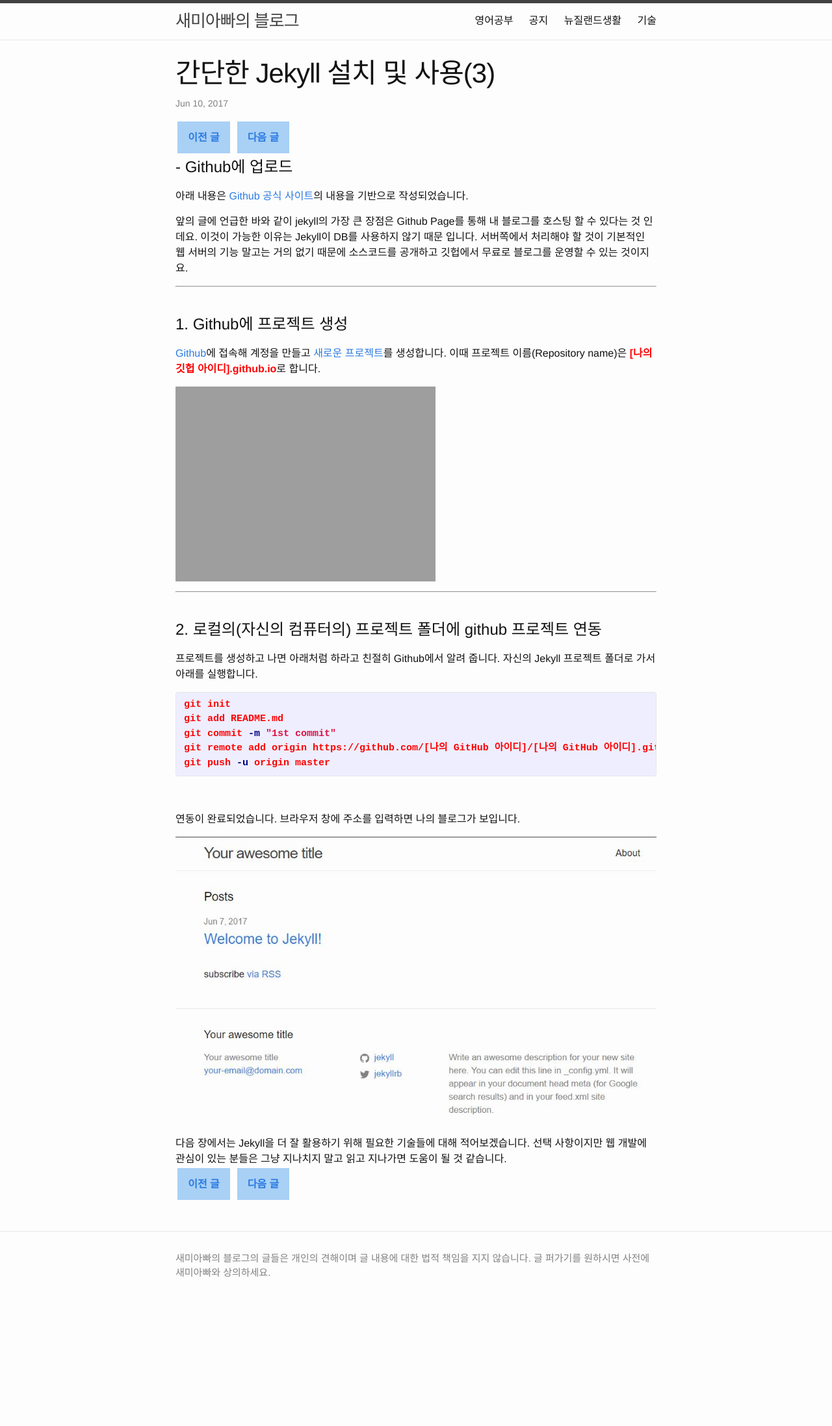
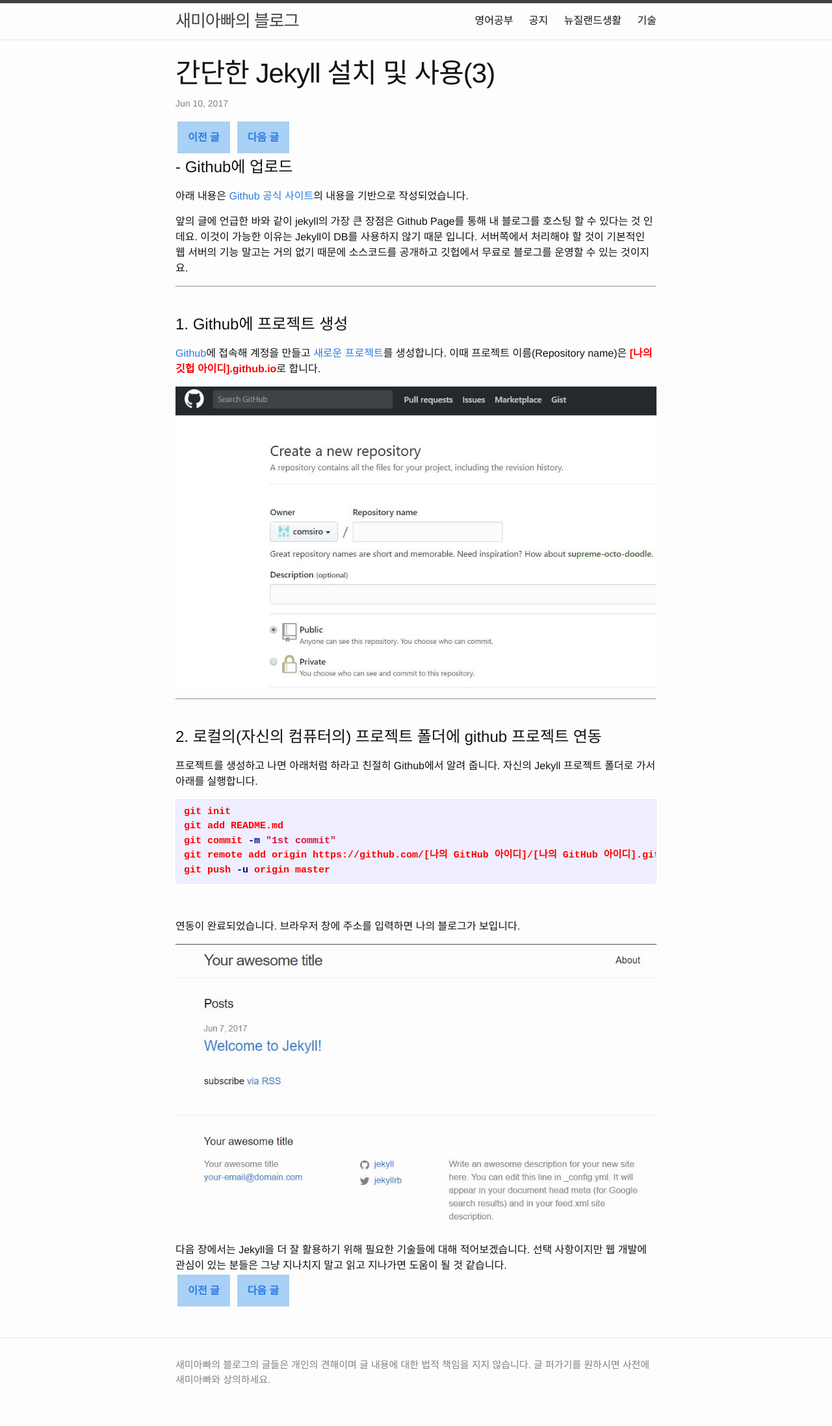
Before and after one commit to comsiro/comsiro.github.io, a Jekyll site: the page built from _posts/tech/2017-06-11-JekyllInstallation3.markdown, in a window 1280 px wide. Shown: the whole page at 65% size. Built offline with Jekyll 4.4.1, drawn with Linux system fonts in a browser that asks for light colours; before the commit the page ends 2031 px from its top, so only the background shows below that.

Commit message:
Broken image fix final

```diff
--- a/_posts/tech/2017-06-10-JekyllInstallation2.markdown
+++ b/_posts/tech/2017-06-10-JekyllInstallation2.markdown
@@ -16,18 +16,18 @@ categories: tech
 
 <a href="https://www.ruby-lang.org/ko/downloads/">루비 다운로드 페이지</a>에 접속해 루비(Ruby)를 다운 받아 설치합니다. 버전은 현재 안정 버전으로 다운 받는 것이 가장 좋습니다. 자신의 컴퓨터 OS에 맞는 패키지를 다운로드 받아 사이트에 나온 가이드 대로 설치하면 됩니다. Ruby는 하나의 프로그램 언어 입니다. 하지만 Jekyll을 사용하는데 깊게 이해할 필요는 없습니다. Jekyll이 루비로 만들어 졌다는 것만 기억하고 지나가면 됩니다.
 
-![루비 설치 중에 뜨는 화면1]({{ site.github.url }}/assets/images/RubyInstallation1.jpg)
+![루비 설치 중에 뜨는 화면1]({{ site.github.url }}/assets/images/RubyInstallation1.JPG)
 <hr><br>
 
 <h1>2. MSYS2 설치</h1>
 
 위 이미지 처럼 루비 설치를 완료하면 MSYS2를 설치할 것인지 선택하는 옵션이 나옵니다. 체크하고 Finish를 누릅니다. MSYS2는 여러분이 윈도우 커맨드 프롬프트(Window command prompt) 창에서도 루비 명령어를 실행하고 사용할 수 있도록 해 줍니다.(다른 운영체제를 사용하는 분들은 그 환경에 맞는 설치 방법이 루비 공식 사이트에 나와 있습니다.)
 
-![루비 설치 중에 뜨는 화면2]({{ site.github.url }}/assets/images/RubyInstallation2.jpg)
+![루비 설치 중에 뜨는 화면2]({{ site.github.url }}/assets/images/RubyInstallation2.JPG)
 
 위 이미지에서 1 2 3 을 순차적으로 선택해 설치합니다. 설치를 완료하고 커맨드 프롬프트(Command Prompt)를 실행시켜 아래 이미지에 나온 명령어를 실행하여 Gem 버전이 나오면 바르게 설치된 것 입니다.
 
-![루비 설치 중에 뜨는 화면3]({{ site.github.url }}/assets/images/RubyInstallation3.jpg)
+![루비 설치 중에 뜨는 화면3]({{ site.github.url }}/assets/images/RubyInstallation3.JPG)
 
 Gem은 루비를 사용하는데 필요한 라이브러리(Library)를 설치하고 관리하는데 도움을 주는 루비에서 사용하는 툴의 이름입니다. 자세한 내용은 <a href="http://ruby-korea.github.io/rubygems-guides/what-is-a-gem/">RubyGems의 공식 사이트</a>를 참고하세요.
 
--- a/_posts/tech/2017-06-11-JekyllInstallation3.markdown
+++ b/_posts/tech/2017-06-11-JekyllInstallation3.markdown
@@ -18,7 +18,7 @@ categories: tech
 
 <a href="https://github.com/">Github</a>에 접속해 계정을 만들고 <a href="https://github.com/new">새로운 프로젝트</a>를 생성합니다. 이때 프로젝트 이름(Repository name)은 <span class="highlight">[나의 깃헙 아이디].github.io</span>로 합니다.
 
-![새 프로젝트 생성]({{ site.github.url }}/assets/images/Github1.png)
+![새 프로젝트 생성]({{ site.github.url }}/assets/images/Github1.JPG)
 
 <hr><br>
 
@@ -38,7 +38,7 @@ git push -u origin master
 
 연동이 완료되었습니다. 브라우저 창에 주소를 입력하면 나의 블로그가 보입니다.
 
-![내 블로그]({{ site.github.url }}/assets/images/Github2.jpg)
+![내 블로그]({{ site.github.url }}/assets/images/Github2.JPG)
 
 다음 장에서는 Jekyll을 더 잘 활용하기 위해 필요한 기술들에 대해 적어보겠습니다. 선택 사항이지만 웹 개발에 관심이 있는 분들은 그냥 지나치지 말고 읽고 지나가면 도움이 될 것 같습니다.
 
```
